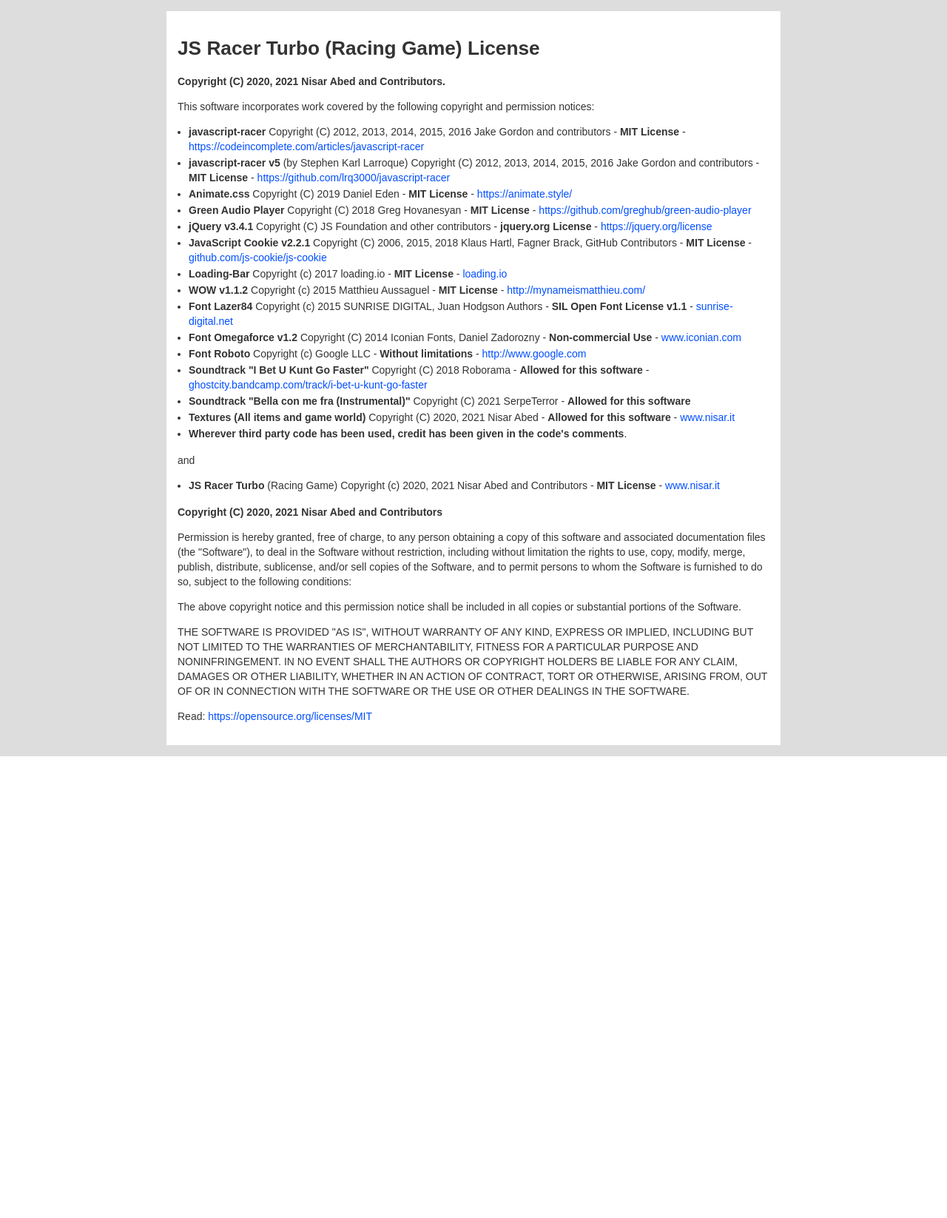
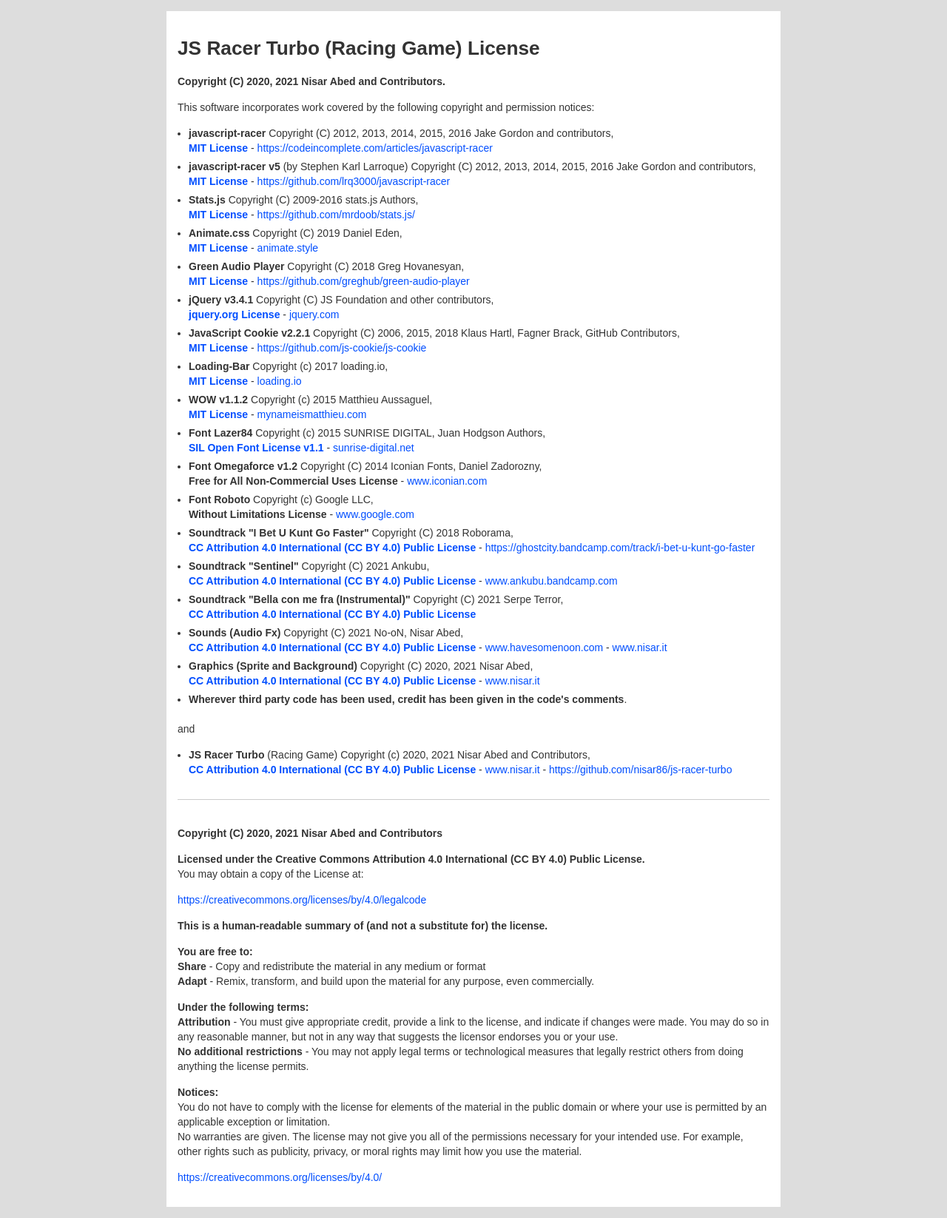
Before and after one commit to nisar86/js-racer-turbo, a PHP site: page /license.html in a window 1280 px wide. Shown: the whole page at 74% size. Before the commit the page ends 1022 px from the top, so only its background shows below. Run offline with PHP 8.4, Linux system fonts and the light colour scheme.

Commit message:
Add files via upload

```diff
--- a/curves.php
+++ b/curves.php
@@ -1,7 +1,7 @@
 <?php
-//=========================================================================
+//=======================================================
 // JS RACER TURBO > DEMO > CURVES
-//=========================================================================
+//=======================================================
 // Security
 define('Security', TRUE);
 // Game
--- a/fastest-lap.php
+++ b/fastest-lap.php
@@ -1,7 +1,7 @@
 <?php
-//=========================================================================
+//=======================================================
 // JS RACER TURBO > CLASSIC GAME MODE > FASTEST LAP
-//=========================================================================
+//=======================================================
 // Security
 define('Security', TRUE);
 // Game
--- a/hills.php
+++ b/hills.php
@@ -1,7 +1,7 @@
 <?php
-//=========================================================================
+//=======================================================
 // JS RACER TURBO > DEMO > HILLS
-//=========================================================================
+//=======================================================
 // Security
 define('Security', TRUE);
 // Game
--- a/license.html
+++ b/license.html
@@ -28,6 +28,14 @@
             text-align: left;
             background-color: #fff;
         }
+        .separator {
+            position: relative;
+            width: 100%;
+            height: auto;
+            border-top:1px solid #ccc;
+            margin: 25px 0px 0px 0px;
+            padding: 20px 0px 0px 0px;
+        }
         h1 {
             font-size: 1.875em;
             line-height: 35px;
@@ -40,13 +48,19 @@
         a:hover {
             color: #1c62ff;
         }
+        .strong {
+            font-weight: bold;
+        }
         ul {
             padding: 0px 0px 0px 15px;
             margin: 0px 0px 0px 0px;
         }
         li {
-            padding: 0px 0px 2px 0px;
+            padding: 0px 0px 5px 0px;
             margin: 0px 0px 0px 0px;
+        }
+        p {
+            margin: 15px 0px 15px 0px;
         }
     </style>
 </head>
@@ -64,68 +78,169 @@
         <ul>
             <li>
                 <strong>javascript-racer</strong>
-                Copyright (C) 2012, 2013, 2014, 2015, 2016 Jake Gordon and contributors - <strong>MIT License</strong> -
-                <a href="https://codeincomplete.com/articles/javascript-racer/" target="_blank" rel="nofollow">https://codeincomplete.com/articles/javascript-racer</a>
+                Copyright (C) 2012, 2013, 2014, 2015, 2016 Jake Gordon and contributors, <br>
+                <a class="strong" href="https://opensource.org/licenses/MIT" target="_blank" rel="nofollow">
+                    MIT License
+                </a> -
+                <a href="https://codeincomplete.com/articles/javascript-racer/" target="_blank" rel="nofollow">
+                    https://codeincomplete.com/articles/javascript-racer
+                </a>
             </li>
             <li>
                 <strong>javascript-racer v5</strong> (by Stephen Karl Larroque)
-                Copyright (C) 2012, 2013, 2014, 2015, 2016 Jake Gordon and contributors - <strong>MIT License</strong> -
-                <a href="https://github.com/lrq3000/javascript-racer/" target="_blank" rel="nofollow">https://github.com/lrq3000/javascript-racer</a>
+                Copyright (C) 2012, 2013, 2014, 2015, 2016 Jake Gordon and contributors, <br>
+                <a class="strong" href="https://opensource.org/licenses/MIT" target="_blank" rel="nofollow">
+                    MIT License
+                </a> -
+                <a href="https://github.com/lrq3000/javascript-racer/" target="_blank" rel="nofollow">
+                    https://github.com/lrq3000/javascript-racer
+                </a>
+            </li>
+            <li>
+                <strong>Stats.js</strong>
+                Copyright (C) 2009-2016 stats.js Authors, <br>
+                <a class="strong" href="https://opensource.org/licenses/MIT" target="_blank" rel="nofollow">
+                    MIT License
+                </a> -
+                <a href="https://github.com/mrdoob/stats.js/" target="_blank" rel="nofollow">
+                    https://github.com/mrdoob/stats.js/
+                </a>
             </li>
             <li>
                 <strong>Animate.css</strong>
-                Copyright (C) 2019 Daniel Eden - <strong>MIT License</strong> -
-                <a href="https://animate.style/" target="_blank" rel="nofollow">https://animate.style/</a>
+                Copyright (C) 2019 Daniel Eden, <br>
+                <a class="strong" href="https://opensource.org/licenses/MIT" target="_blank" rel="nofollow">
+                    MIT License
+                </a> -
+                <a href="https://animate.style/" target="_blank" rel="nofollow">
+                    animate.style
+                </a>
             </li>
             <li>
                 <strong>Green Audio Player</strong>
-                Copyright (C) 2018 Greg Hovanesyan - <strong>MIT License</strong> -
-                <a href="https://github.com/greghub/green-audio-player" target="_blank" rel="nofollow">https://github.com/greghub/green-audio-player</a>
+                Copyright (C) 2018 Greg Hovanesyan, <br>
+                <a class="strong" href="https://opensource.org/licenses/MIT" target="_blank" rel="nofollow">
+                    MIT License
+                </a> -
+                <a href="https://github.com/greghub/green-audio-player" target="_blank" rel="nofollow">
+                    https://github.com/greghub/green-audio-player
+                </a>
             </li>
             <li>
                 <strong>jQuery v3.4.1</strong>
-                Copyright (C) JS Foundation and other contributors - <strong>jquery.org License</strong> -
-                <a href="https://jquery.org/license" target="_blank" rel="nofollow">https://jquery.org/license</a>
+                Copyright (C) JS Foundation and other contributors, <br>
+                <a class="strong" href="https://jquery.org/license/" target="_blank" rel="nofollow">
+                    jquery.org License
+                </a> -
+                <a href="https://jquery.com/" target="_blank" rel="nofollow">
+                    jquery.com
+                </a>
             </li>
             <li>
                 <strong>JavaScript Cookie v2.2.1</strong>
-                Copyright (C) 2006, 2015, 2018 Klaus Hartl, Fagner Brack, GitHub Contributors - <strong>MIT License</strong> -
-                <a href="https://github.com/js-cookie/js-cookie" target="_blank" rel="nofollow">github.com/js-cookie/js-cookie</a>
+                Copyright (C) 2006, 2015, 2018 Klaus Hartl, Fagner Brack, GitHub Contributors, <br>
+                <a class="strong" href="https://opensource.org/licenses/MIT" target="_blank" rel="nofollow">
+                    MIT License
+                </a> -
+                <a href="https://github.com/js-cookie/js-cookie" target="_blank" rel="nofollow">
+                    https://github.com/js-cookie/js-cookie
+                </a>
             </li>
             <li>
-                <strong>Loading-Bar</strong> Copyright (c) 2017 loading.io - <strong>MIT License</strong> -
-                <a href="https://loading.io" target="_blank" rel="nofollow">loading.io</a>
+                <strong>Loading-Bar</strong>
+                Copyright (c) 2017 loading.io, <br>
+                <a class="strong" href="https://opensource.org/licenses/MIT" target="_blank" rel="nofollow">
+                    MIT License
+                </a> -
+                <a href="https://loading.io" target="_blank" rel="nofollow">
+                    loading.io
+                </a>
             </li>
             <li>
-                <strong>WOW v1.1.2</strong> Copyright (c) 2015 Matthieu Aussaguel - <strong>MIT License</strong> -
-                <a href="http://mynameismatthieu.com/WOW/" target="_blank" rel="nofollow">http://mynameismatthieu.com/</a>
+                <strong>WOW v1.1.2</strong>
+                Copyright (c) 2015 Matthieu Aussaguel, <br>
+                <a class="strong" href="https://opensource.org/licenses/MIT" target="_blank" rel="nofollow">
+                    MIT License
+                </a> -
+                <a href="http://mynameismatthieu.com/WOW/" target="_blank" rel="nofollow">
+                    mynameismatthieu.com
+                </a>
             </li>
             <li>
-                <strong>Font Lazer84</strong> Copyright (c) 2015 SUNRISE DIGITAL, Juan Hodgson Authors - <strong>SIL Open Font License v1.1</strong> -
-                <a href="http://sunrise-digital.net/" target="_blank" rel="nofollow">sunrise-digital.net</a>
+                <strong>Font Lazer84</strong>
+                Copyright (c) 2015 SUNRISE DIGITAL, Juan Hodgson Authors, <br>
+                <a href="https://opensource.org/licenses/OFL-1.1" target="_blank" rel="nofollow">
+                    <strong>SIL Open Font License v1.1</strong>
+                </a> -
+                <a href="http://sunrise-digital.net/" target="_blank" rel="nofollow">
+                    sunrise-digital.net
+                </a>
             </li>
             <li>
                 <strong>Font Omegaforce v1.2</strong>
-                Copyright (C) 2014 Iconian Fonts, Daniel Zadorozny - <strong>Non-commercial Use</strong> -
-                <a href="http://www.iconian.com/" target="_blank" rel="nofollow">www.iconian.com</a>
+                Copyright (C) 2014 Iconian Fonts, Daniel Zadorozny, <br>
+                <strong>Free for All Non-Commercial Uses License</strong> -
+                <a href="http://www.iconian.com/" target="_blank" rel="nofollow">
+                    www.iconian.com
+                </a>
             </li>
             <li>
-                <strong>Font Roboto</strong> Copyright (c) Google LLC - <strong>Without limitations</strong> -
-                <a href="http://www.google.com" target="_blank" rel="nofollow">http://www.google.com</a>
+                <strong>Font Roboto</strong>
+                Copyright (c) Google LLC, <br>
+                <strong>Without Limitations License</strong> -
+                <a href="http://www.google.com" target="_blank" rel="nofollow">
+                    www.google.com
+                </a>
             </li>
             <li>
                 <strong>Soundtrack "I Bet U Kunt Go Faster"</strong>
-                Copyright (C) 2018 Roborama - <strong>Allowed for this software</strong> -
-                <a href="https://ghostcity.bandcamp.com/track/i-bet-u-kunt-go-faster" target="_blank" rel="nofollow">ghostcity.bandcamp.com/track/i-bet-u-kunt-go-faster</a>
+                Copyright (C) 2018 Roborama, <br>
+                <a class="strong" href="https://creativecommons.org/licenses/by/4.0/" target="_blank" rel="nofollow">
+                    CC Attribution 4.0 International (CC BY 4.0) Public License
+                </a> -
+                <a href="https://ghostcity.bandcamp.com/track/i-bet-u-kunt-go-faster" target="_blank" rel="nofollow">
+                    https://ghostcity.bandcamp.com/track/i-bet-u-kunt-go-faster
+                </a>
+            </li>
+            <li>
+                <strong>Soundtrack "Sentinel"</strong>
+                Copyright (C) 2021 Ankubu, <br>
+                <a class="strong" href="https://creativecommons.org/licenses/by/4.0/" target="_blank" rel="nofollow">
+                    CC Attribution 4.0 International (CC BY 4.0) Public License
+                </a> -
+                <a href="https://ankubu.bandcamp.com/" target="_blank" rel="nofollow">
+                    www.ankubu.bandcamp.com
+                </a>
             </li>
             <li>
                 <strong>Soundtrack "Bella con me fra (Instrumental)"</strong>
-                Copyright (C) 2021 SerpeTerror - <strong>Allowed for this software</strong>
+                Copyright (C) 2021 Serpe Terror, <br>
+                <a class="strong" href="https://creativecommons.org/licenses/by/4.0/" target="_blank" rel="nofollow">
+                    CC Attribution 4.0 International (CC BY 4.0) Public License
+                </a>
             </li>
             <li>
-                <strong>Textures (All items and game world)</strong>
-                Copyright (C) 2020, 2021 Nisar Abed - <strong>Allowed for this software</strong> -
-                <a href="https://www.nisar.it/" target="_blank" rel="nofollow">www.nisar.it</a>
+                <strong>Sounds (Audio Fx)</strong>
+                Copyright (C) 2021 No-oN, Nisar Abed, <br>
+                <a class="strong" href="https://creativecommons.org/licenses/by/4.0/" target="_blank" rel="nofollow">
+                    CC Attribution 4.0 International (CC BY 4.0) Public License
+                </a> -
+                <a href="http://www.havesomenoon.com" target="_blank" rel="nofollow">
+                    www.havesomenoon.com
+                </a> -
+                <a href="https://www.nisar.it" target="_blank" rel="nofollow">
+                    www.nisar.it
+                </a>
+            </li>
+            <li>
+                <strong>Graphics (Sprite and Background)</strong>
+                Copyright (C) 2020, 2021 Nisar Abed, <br>
+                <a class="strong" href="https://creativecommons.org/licenses/by/4.0/" target="_blank" rel="nofollow">
+                    CC Attribution 4.0 International (CC BY 4.0) Public License
+                </a> -
+                <a href="https://www.nisar.it/" target="_blank" rel="nofollow">
+                    www.nisar.it
+                </a>
             </li>
             <li>
                 <strong>Wherever third party code has been used, credit has been given in the code's comments</strong>.
@@ -137,24 +252,65 @@
         <ul>
             <li>
                 <strong>JS Racer Turbo</strong> (Racing Game)
-                Copyright (c) 2020, 2021 Nisar Abed and Contributors - <strong>MIT License</strong> -
-                <a href="https://www.nisar.it/" target="_blank" rel="nofollow">www.nisar.it</a>
+                Copyright (c) 2020, 2021 Nisar Abed and Contributors, <br>
+                <a class="strong" href="https://creativecommons.org/licenses/by/4.0/" target="_blank" rel="nofollow">
+                    CC Attribution 4.0 International (CC BY 4.0) Public License
+                </a> -
+                <a href="https://www.nisar.it/" target="_blank" rel="nofollow">
+                    www.nisar.it
+                </a> -
+                <a href="https://github.com/nisar86/js-racer-turbo" target="_blank" rel="nofollow">
+                    https://github.com/nisar86/js-racer-turbo
+                </a>
             </li>
         </ul>
+        <div class="separator"></div>
         <p>
             <strong>Copyright (C) 2020, 2021 Nisar Abed and Contributors</strong>
         </p>
         <p>
-            Permission is hereby granted, free of charge, to any person obtaining a copy of this software and associated documentation files (the "Software"), to deal in the Software without restriction, including without limitation the rights to use, copy, modify, merge, publish, distribute, sublicense, and/or sell copies of the Software, and to permit persons to whom the Software is furnished to do so, subject to the following conditions:
+            <strong>Licensed under the Creative Commons Attribution 4.0 International (CC BY 4.0) Public License.</strong>
+            <br>
+            You may obtain a copy of the License at:
         </p>
         <p>
-            The above copyright notice and this permission notice shall be included in all copies or substantial portions of the Software.
+            <a href="https://creativecommons.org/licenses/by/4.0/legalcode" target="_blank" rel="nofollow">
+                https://creativecommons.org/licenses/by/4.0/legalcode
+            </a>
         </p>
         <p>
-            THE SOFTWARE IS PROVIDED "AS IS", WITHOUT WARRANTY OF ANY KIND, EXPRESS OR IMPLIED, INCLUDING BUT NOT LIMITED TO THE WARRANTIES OF MERCHANTABILITY, FITNESS FOR A PARTICULAR PURPOSE AND NONINFRINGEMENT. IN NO EVENT SHALL THE AUTHORS OR COPYRIGHT HOLDERS BE LIABLE FOR ANY CLAIM, DAMAGES OR OTHER LIABILITY, WHETHER IN AN ACTION OF CONTRACT, TORT OR OTHERWISE, ARISING FROM, OUT OF OR IN CONNECTION WITH THE SOFTWARE OR THE USE OR OTHER DEALINGS IN THE SOFTWARE.
+            <strong>This is a human-readable summary of (and not a substitute for) the license.</strong>
         </p>
         <p>
-            Read: <a href="https://opensource.org/licenses/MIT" target="_blank" rel="nofollow">https://opensource.org/licenses/MIT</a>
+            <strong>You are free to:</strong>
+            <br>
+            <strong>Share</strong> - Copy and redistribute the material in any medium or format
+            <br>
+            <strong>Adapt</strong> - Remix, transform, and build upon the material for any purpose, even commercially.
+        </p>
+        <p>
+            <strong>Under the following terms:</strong>
+            <br>
+            <strong>Attribution</strong> - You must give appropriate credit, provide a link to the license,
+            and indicate if changes were made. You may do so in any reasonable manner,
+            but not in any way that suggests the licensor endorses you or your use.
+            <br>
+            <strong>No additional restrictions</strong> - You may not apply legal terms or technological measures
+            that legally restrict others from doing anything the license permits.
+        </p>
+        <p>
+            <strong>Notices:</strong>
+            <br>
+            You do not have to comply with the license for elements of the material in the public
+            domain or where your use is permitted by an applicable exception or limitation.
+            <br>
+            No warranties are given. The license may not give you all of the permissions necessary for your intended use.
+            For example, other rights such as publicity, privacy, or moral rights may limit how you use the material.
+        </p>
+        <p>
+            <a href="https://creativecommons.org/licenses/by/4.0/" target="_blank" rel="nofollow">
+                https://creativecommons.org/licenses/by/4.0/
+            </a>
         </p>
     </div>
 </body>
--- a/out-of-time.php
+++ b/out-of-time.php
@@ -1,7 +1,7 @@
 <?php
-//=========================================================================
+//=======================================================
 // JS RACER TURBO > CLASSIC GAME MODE > OUT OF TIME
-//=========================================================================
+//=======================================================
 // Security
 define('Security', TRUE);
 // Game
--- a/straight.php
+++ b/straight.php
@@ -1,7 +1,7 @@
 <?php
-//=========================================================================
+//=======================================================
 // JS RACER TURBO > DEMO > STRAIGHT
-//=========================================================================
+//=======================================================
 // Security
 define('Security', TRUE);
 // Game
--- a/turbo-fastest-lap.php
+++ b/turbo-fastest-lap.php
@@ -1,7 +1,7 @@
 <?php
-//=========================================================================
+//=======================================================
 // JS RACER TURBO > TURBO GAME MODE > FASTEST LAP
-//=========================================================================
+//=======================================================
 // Security
 define('Security', TRUE);
 // Game
--- a/turbo-out-of-time.php
+++ b/turbo-out-of-time.php
@@ -1,7 +1,7 @@
 <?php
-//=========================================================================
+//=======================================================
 // JS RACER TURBO > TURBO GAME MODE > OUT OF TIME
-//=========================================================================
+//=======================================================
 // Security
 define('Security', TRUE);
 // Game
```
Also changed, not shown: index.php (+8 -8 lines), LICENSE.txt, README.md.
